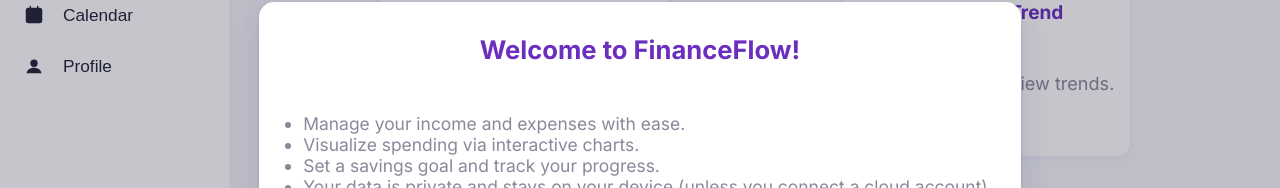
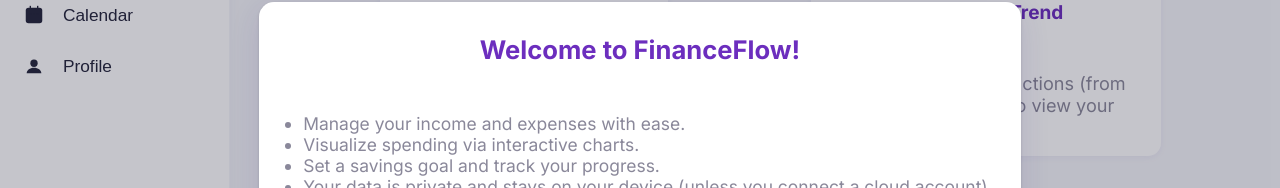
Before and after one commit to Workflow-Manager-admin/financeflow-23329-817ab18b, a React (Create React App) app in the folder financeflow/: page / in a window 1280 px wide. Shown: the part 243-431 px from the top of the page. Built offline with nearby package versions, Linux system fonts and the light colour scheme; the HTML template or start-up script is replaced by a standard one.

Commit message:
Auto-commit: Changes as of 2025-05-29T05:56:29.249673+00:00

```diff
--- a/financeflow/src/components/visuals/LineChart.js
+++ b/financeflow/src/components/visuals/LineChart.js
@@ -15,15 +15,37 @@
   return labels.map(l => ({ month: l, ...byDate[l] }));
 }
 
-// PUBLIC_INTERFACE
+/**
+ * PUBLIC_INTERFACE
+ * Displays a line chart of cash flow trends, or a dynamic message indicating how many
+ * more transactions are needed to generate the chart.
+ */
 function LineChart({ transactions }) {
+  // Minimum number of grouped periods (e.g., months) for a trend to be meaningful
+  const MIN_PERIODS = 2;
+
   const data = groupByMonth(transactions);
-  if (data.length < 2) {
+
+  // Determine the raw count of transactions required to get at least MIN_PERIODS
+  // For month-wise grouping, need transactions from at least MIN_PERIODS unique months
+  const uniqueMonths = new Set(transactions.map(t => t.date && t.date.slice(0, 7)).filter(Boolean));
+  const monthsNeeded = Math.max(0, MIN_PERIODS - uniqueMonths.size);
+
+  if (data.length < MIN_PERIODS) {
+    const remaining = monthsNeeded > 0 ? monthsNeeded : (MIN_PERIODS - data.length);
+    let msg = '';
+    if (transactions.length === 0) {
+      msg = `Add at least ${MIN_PERIODS} transactions (from different months) to view your trends!`;
+    } else if (monthsNeeded > 0) {
+      msg = `Add transactions from ${monthsNeeded} more month${monthsNeeded > 1 ? 's' : ''} to view your trends!`;
+    } else {
+      msg = `Add ${MIN_PERIODS - data.length} more transaction${MIN_PERIODS - data.length > 1 ? 's' : ''} to view your trends!`;
+    }
     return (
       <div className="linechart-box">
         <h4>Cash Flow Trend</h4>
         <div style={{ marginTop: 48, color: 'var(--text-secondary,#aaa)', fontSize: '1.13em', textAlign: 'center' }}>
-          Add more data to view trends.
+          {msg}
         </div>
       </div>
     );
```
Also changed, not shown: 2 other files (tests, documents, lock files or other folders).
